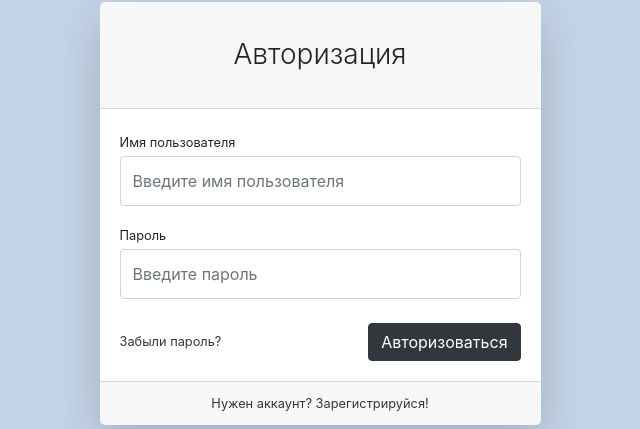
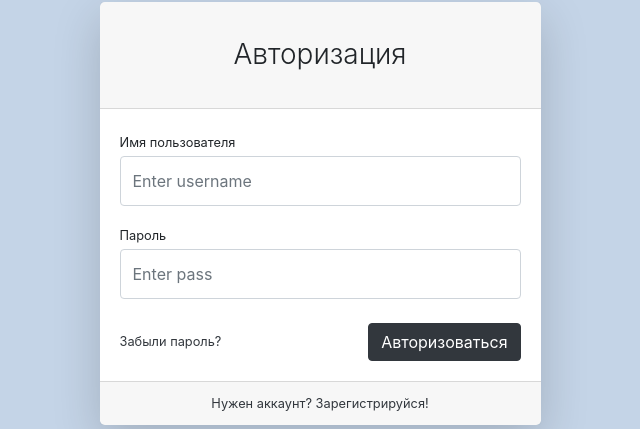
Before and after one commit to MassloveDen/Cloth-store, a Django app: page /userss/login/ in a window 1280 px wide. Shown: the part 170-599 px from the top of the page, without its empty margins (320-960 px from the left). Run offline with Django 3.2, Linux system fonts and the light colour scheme; some libraries are stand-ins or nearby versions.

Commit message:
authorisation form with DRY

```diff
--- a/userss/forms.py
+++ b/userss/forms.py
@@ -1,8 +1,18 @@
+from django import forms
 from django.contrib.auth.forms import AuthenticationForm
 from userss.models import User
 
 class UserLoginForm(AuthenticationForm):
+    username = forms.CharField(widget=forms.TextInput(attrs={
+         'placeholder':'Enter username'}))
+    password = forms.CharField(widget=forms.PasswordInput(attrs={
+         'placeholder':'Enter pass'}))
 
     class Meta:
         model = User
         fields = {'username', 'password'}
+
+    def __init__(self, *args, **kwargs):
+        super(UserLoginForm, self).__init__(*args, **kwargs)
+        for field_name, field in self.fields.items():
+            field.widget.attrs['class'] = 'form-control py-4'
--- a/userss/templates/userss/login.html
+++ b/userss/templates/userss/login.html
@@ -30,16 +30,15 @@
                             <div class="card-header"><h3 class="text-center font-weight-light my-4">Авторизация</h3>
                             </div>
                             <div class="card-body">
-                                <form>
+                                <form action="{% url 'userss:log' %}"  method='post'>
+                                    {% csrf_token %}
                                     <div class="form-group">
-                                        <label class="small mb-1" for="inputEmailAddress">Имя пользователя</label>
-                                        <input class="form-control py-4" id="inputEmailAddress" type="email"
-                                               placeholder="Введите имя пользователя"/>
+                                        <label class="small mb-1" for="{{ form.username.id_for_label }}">Имя пользователя</label>
+                                        {{ form.username }}
                                     </div>
                                     <div class="form-group">
-                                        <label class="small mb-1" for="inputPassword">Пароль</label>
-                                        <input class="form-control py-4" id="inputPassword" type="password"
-                                               placeholder="Введите пароль"/>
+                                        <label class="small mb-1" for="{{ form.password.id_for_label }}">Пароль</label>
+                                        {{ form.password }}
                                     </div>
                                     <div class="form-group d-flex align-items-center justify-content-between mt-4 mb-0">
                                         <a class="small" href="#">Забыли пароль?</a>
--- a/userss/views.py
+++ b/userss/views.py
@@ -1,9 +1,27 @@
-from django.shortcuts import render
+from django.shortcuts import render, HttpResponseRedirect
+from django.urls import reverse
+from django.contrib import auth
+from userss.forms import UserLoginForm
 
 # Create your views here.
 
+
+
+
 def login(request):
-    return render(request, 'userss/login.html')
+    if request.method == 'POST':
+        form = UserLoginForm(data=request.POST)
+        if form.is_valid():
+            username = request.POST['username']
+            password = request.POST['password']
+            user = auth.authenticate(username=username, password=password)
+            if user and user.is_active:
+                auth.login(request, user)
+                return HttpResponseRedirect(reverse('home'))
+    else:
+        form = UserLoginForm()
+    context = {'form': form}
+    return render(request, 'userss/login.html', context)
 
 def reg(request):
     return render(request, 'userss/register.html')
```
Also changed, not shown: db.sqlite3.
